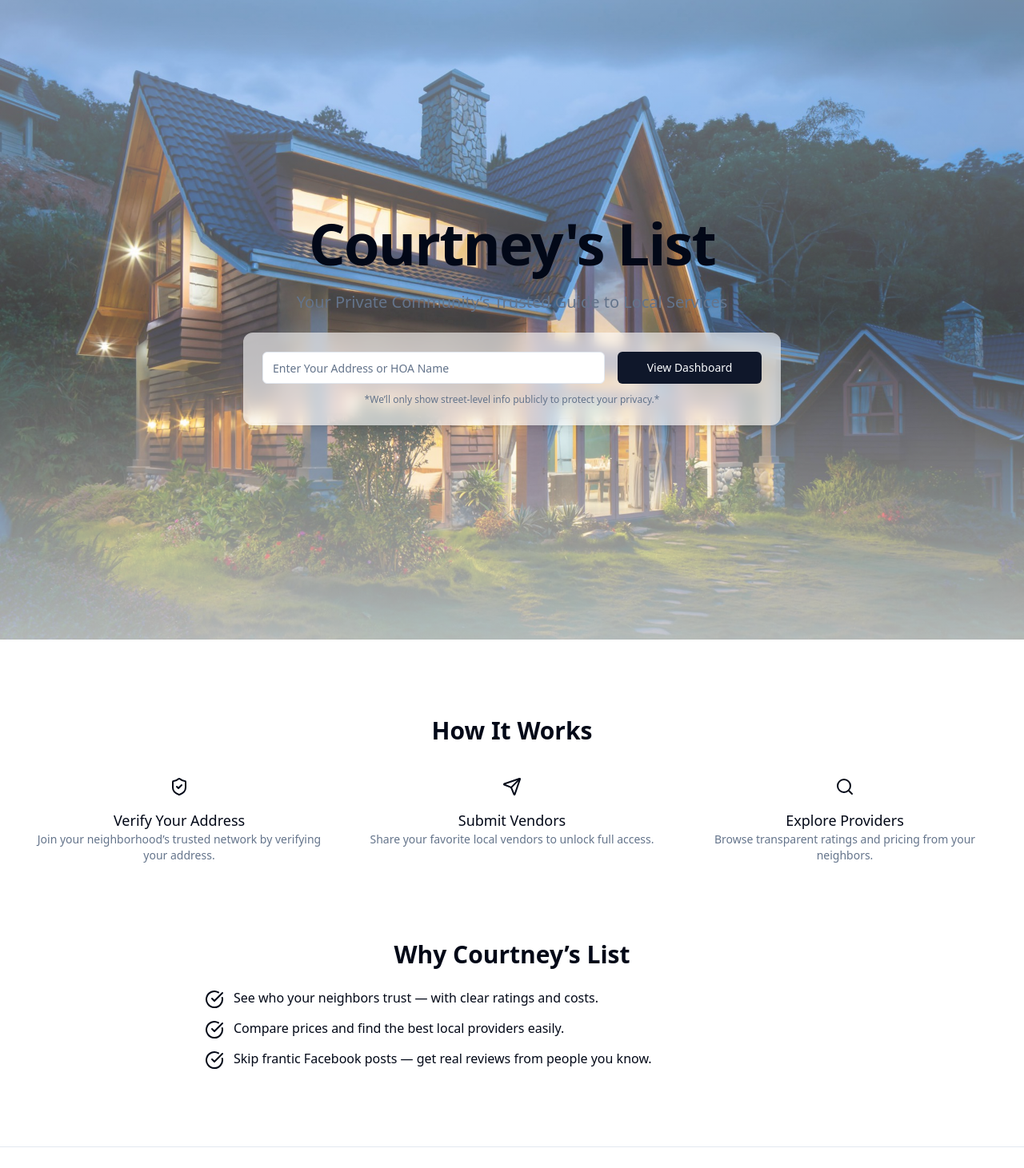
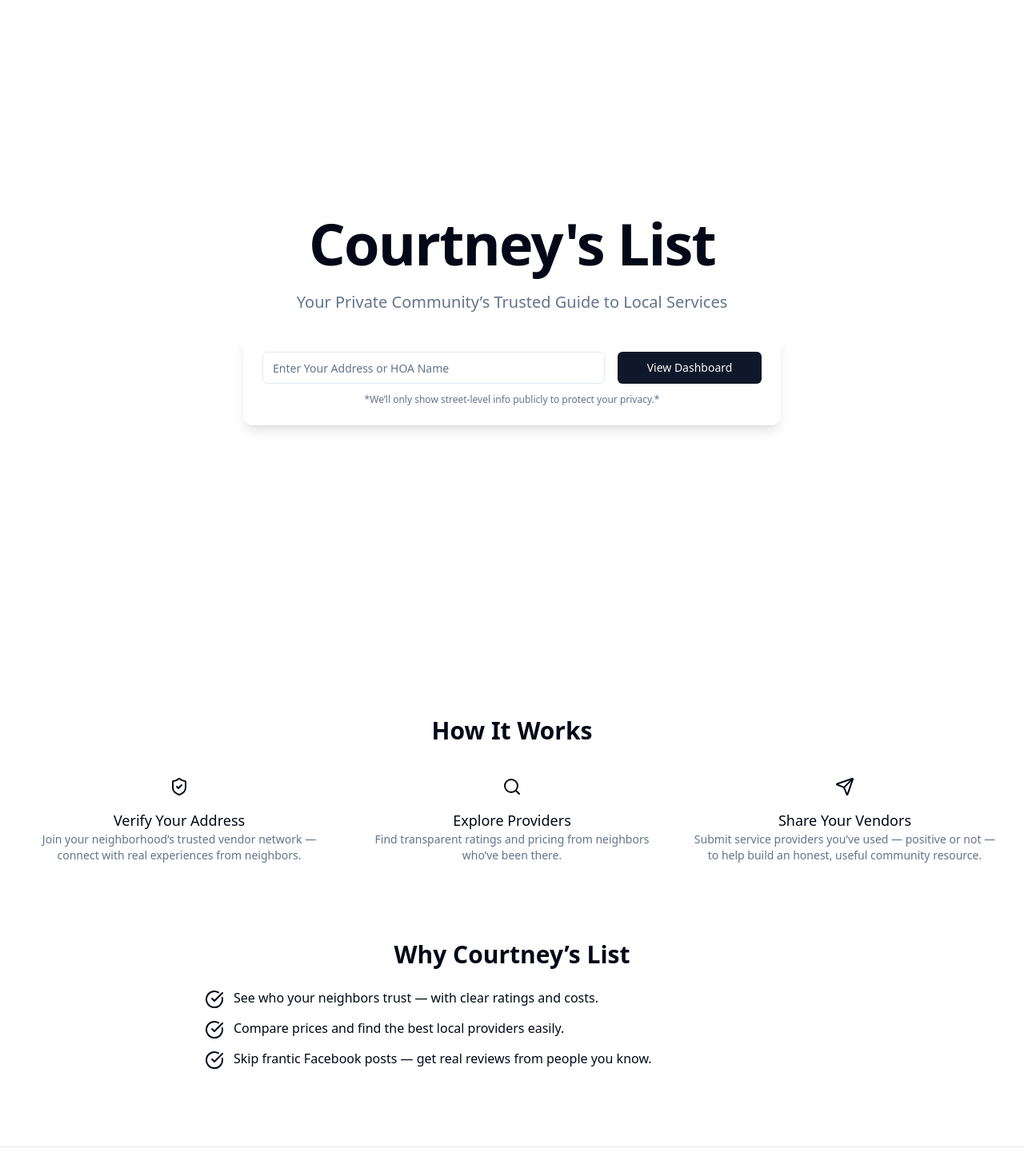
Before and after one commit to db192penny/courtneys-list-02184, a React (Vite) app: page / in a window 1280 px wide. Shown: the top 1461 px of the page at 80% size. Built offline with nearby package versions, Linux system fonts and the light colour scheme.

Commit message:
Remove background image and update copy
The AI removed the background image from the hero section and updated the "How It Works" section with new copy and ordering.

```diff
--- a/src/pages/Index.tsx
+++ b/src/pages/Index.tsx
@@ -6,7 +6,7 @@ import { Input } from "@/components/ui/input";
 import { useToast } from "@/hooks/use-toast";
 import { supabase } from "@/integrations/supabase/client";
 import { ShieldCheck, Send, Search, CheckCircle } from "lucide-react";
-import heroCommunity from "@/assets/hero-community.jpg";
+
 
 const Index = () => {
   const canonical = typeof window !== "undefined" ? window.location.href : undefined;
@@ -41,11 +41,6 @@ const Index = () => {
 
       <section className="relative min-h-screen overflow-hidden px-6 grid place-items-center">
         <div
-          className="absolute inset-0 z-0 bg-cover bg-center"
-          style={{ backgroundImage: `url(${heroCommunity})` }}
-          aria-hidden="true"
-        />
-        <div
           className="absolute inset-0 z-0 bg-gradient-to-b from-background/45 via-background/25 to-background/70"
           aria-hidden="true"
         />
@@ -78,21 +73,21 @@ const Index = () => {
               <ShieldCheck className="text-foreground" aria-hidden="true" />
             </div>
             <h3 className="text-lg font-medium">Verify Your Address</h3>
-            <p className="text-sm text-muted-foreground">Join your neighborhood’s trusted network by verifying your address.</p>
-          </article>
-          <article className="text-center motion-safe:animate-fade-in">
-            <div className="flex items-center justify-center mb-4">
-              <Send className="text-foreground" aria-hidden="true" />
-            </div>
-            <h3 className="text-lg font-medium">Submit Vendors</h3>
-            <p className="text-sm text-muted-foreground">Share your favorite local vendors to unlock full access.</p>
+            <p className="text-sm text-muted-foreground">Join your neighborhood’s trusted vendor network — connect with real experiences from neighbors.</p>
           </article>
           <article className="text-center motion-safe:animate-fade-in">
             <div className="flex items-center justify-center mb-4">
               <Search className="text-foreground" aria-hidden="true" />
             </div>
             <h3 className="text-lg font-medium">Explore Providers</h3>
-            <p className="text-sm text-muted-foreground">Browse transparent ratings and pricing from your neighbors.</p>
+            <p className="text-sm text-muted-foreground">Find transparent ratings and pricing from neighbors who’ve been there.</p>
+          </article>
+          <article className="text-center motion-safe:animate-fade-in">
+            <div className="flex items-center justify-center mb-4">
+              <Send className="text-foreground" aria-hidden="true" />
+            </div>
+            <h3 className="text-lg font-medium">Share Your Vendors</h3>
+            <p className="text-sm text-muted-foreground">Submit service providers you’ve used — positive or not — to help build an honest, useful community resource.</p>
           </article>
         </div>
       </section>
```
